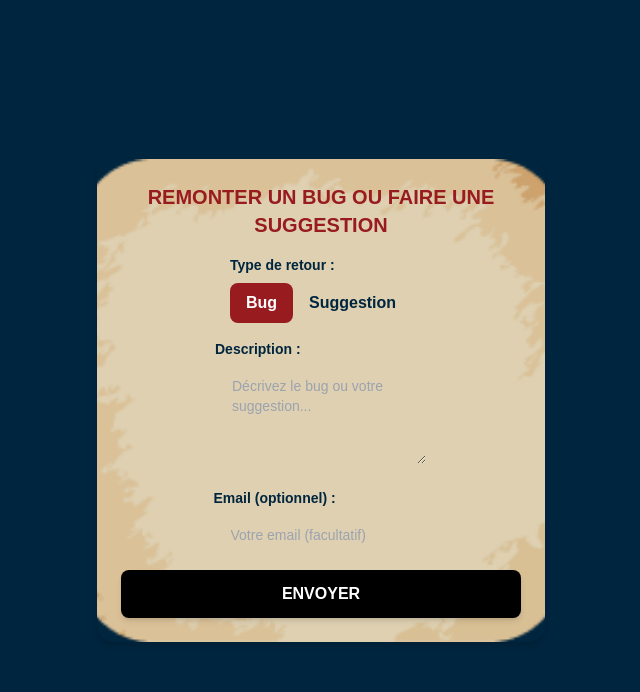
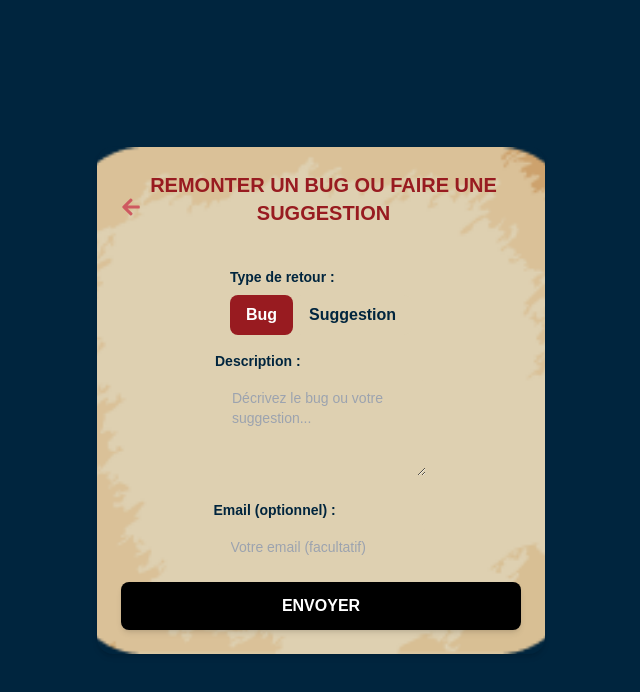
Before and after one commit to ArthurDelaporte/ico-workshop, a React (Create React App) app in the folder frontend/: page /feedback-form in a window 1280 px wide. Shown: the top 692 px of the page, without its empty margins (319-959 px from the left). Built offline with nearby package versions, Linux system fonts and the light colour scheme; a web font is replaced by a local one.

Commit message:
intégrer FeedbackForm a homepage et le mettre a jour

```diff
--- a/frontend/src/components/FeedbackForm.js
+++ b/frontend/src/components/FeedbackForm.js
@@ -1,4 +1,5 @@
 import React, { useState } from 'react';
+import { FaArrowLeft} from 'react-icons/fa';
 
 const FeedbackForm = () => {
   const [feedbackType, setFeedbackType] = useState('bug'); // Par défaut "Bug"
@@ -34,9 +35,19 @@ const FeedbackForm = () => {
           borderRadius: '16px',
         }}
       >
-        <h1 className="text-xl font-bold text-[#981B20] text-center mb-4">
+       <div className="w-full max-w-4xl flex items-center justify-between mb-6">
+                       <button
+                           onClick={() => (window.location.href = "./")}
+                           className="text-[#CE5960] text-xl flex items-center hover:text-[#AF2127]"
+                       >
+                           <FaArrowLeft className="mr-2" />
+                       </button>
+                       <h1 className="text-xl font-bold text-[#981B20] text-center mb-4">
           REMONTER UN BUG OU FAIRE UNE SUGGESTION
         </h1>
+                       <div className="w-8" />
+                   </div>
+
         <div className="mb-4">
           <label className="block text-sm font-bold text-[#00253E] mb-2">
             Type de retour :
--- a/frontend/src/components/Homepage.js
+++ b/frontend/src/components/Homepage.js
@@ -55,6 +55,13 @@ const HomePage = () => {
 
       <button
         className="text-[#DED0B1] text-sm underline mt-4 mb-8 underline"
+        onClick={() => navigate('/feedback-form')}
+      >
+        Contact
+      </button>
+
+      <button
+        className="text-[#DED0B1] text-sm underline mt-4 mb-8 underline"
         onClick={() => navigate('/legal-mentions')}
       >
         mentions légales
```
Also changed, not shown: 1 other file (tests, documents, lock files or other folders).
